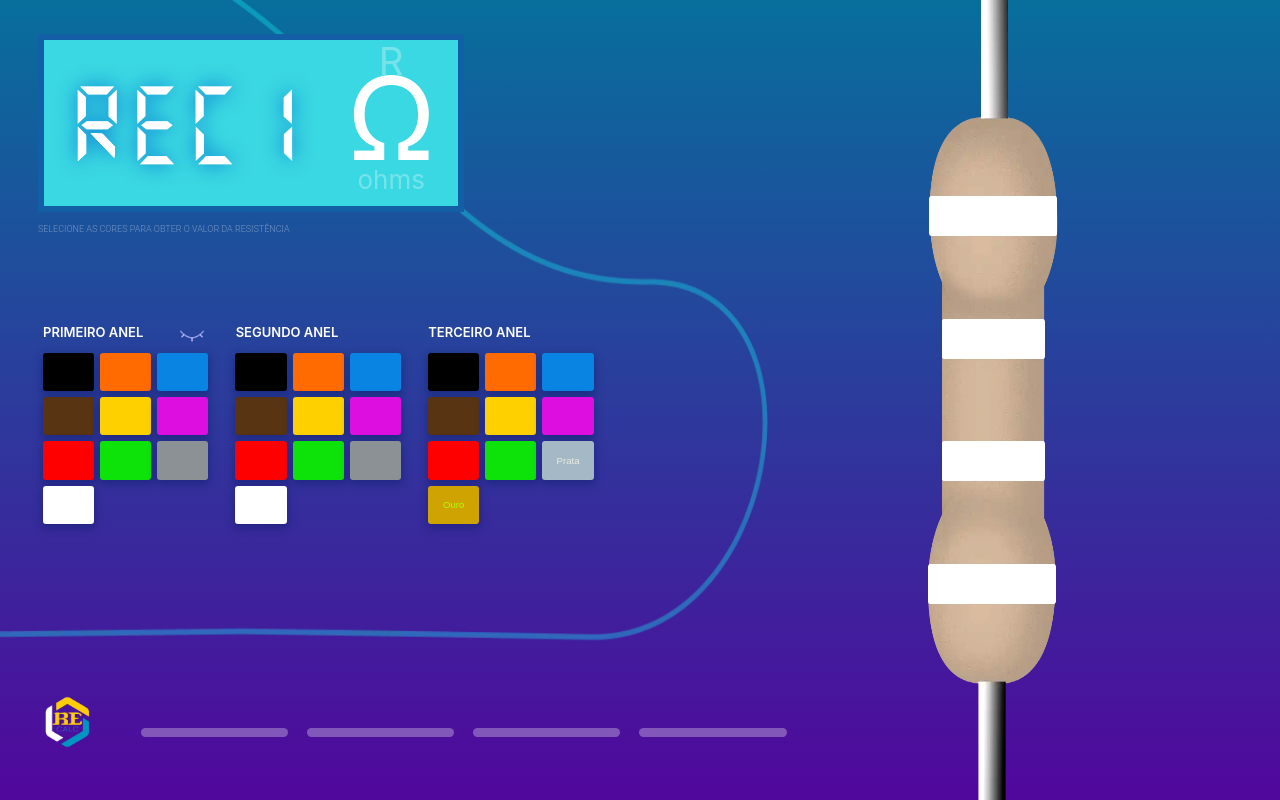
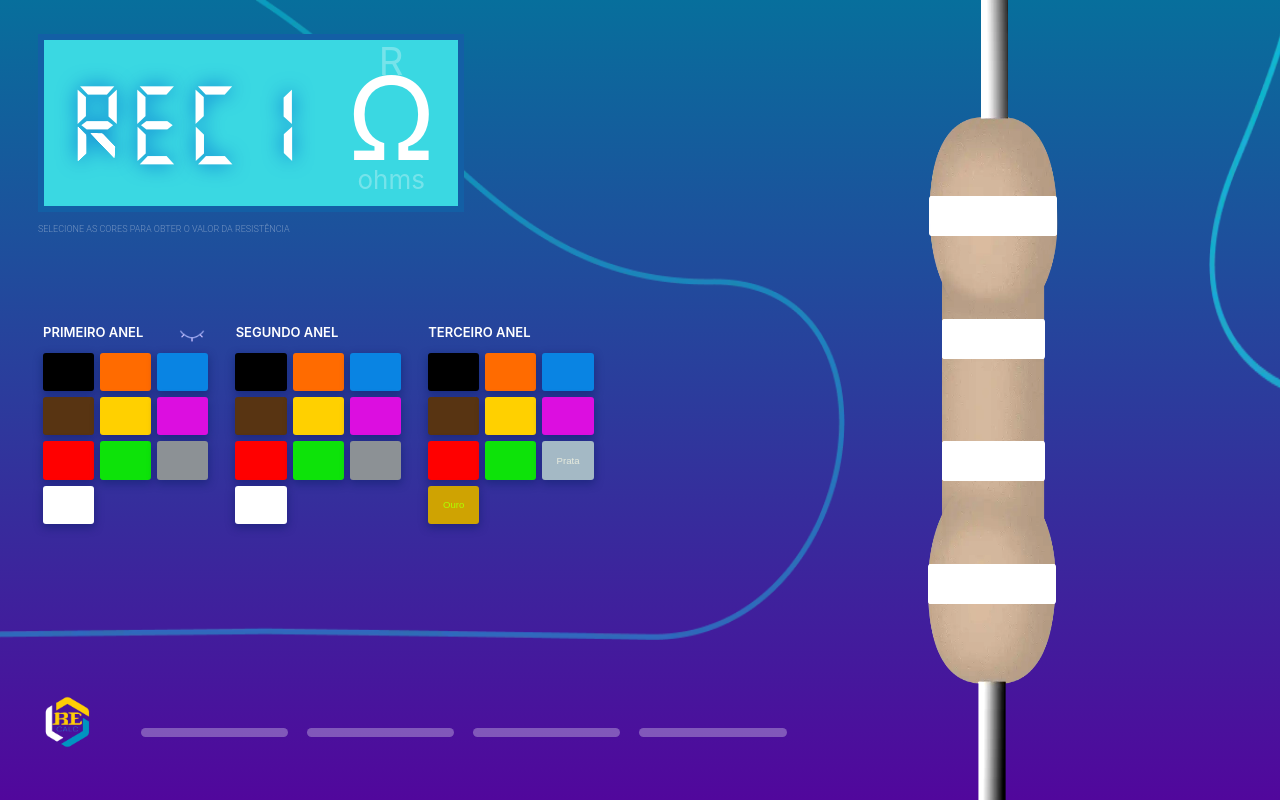
Before and after one commit to AbraaoMorais/Sites, a React (Create React App) app in the folder RE-Calc/re-calc/: page / in a window 1280 px wide. Built offline with nearby package versions, Linux system fonts and the light colour scheme.

Commit message:
Update App.css
improved background images details in app

```diff
--- a/RE-Calc/re-calc/src/styles/App.css
+++ b/RE-Calc/re-calc/src/styles/App.css
@@ -28,12 +28,10 @@ body{
   padding: 0 3px;
   display: flex;
   flex-direction: row;
-  background-image: url(../images/backgroundDetails-desktop-left.webp);
-  background-attachment: fixed;
-  background-repeat: no-repeat;
-  background-position: 0vw 0vh;
-  background-size: 60% 80vh;
-
+  background:
+  url("../images/backgroundDetails-desktop-left.webp")
+  0vw 0vh/66% 80vh no-repeat fixed,
+  url("../images/backgroundDetails-desktop-right.webp") top right/6% 49vh no-repeat;
 }
 
 .main-content-wrapper{
```
